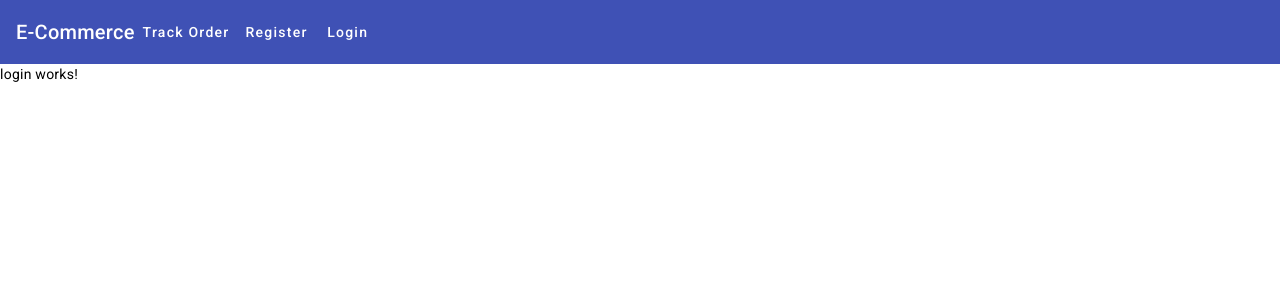
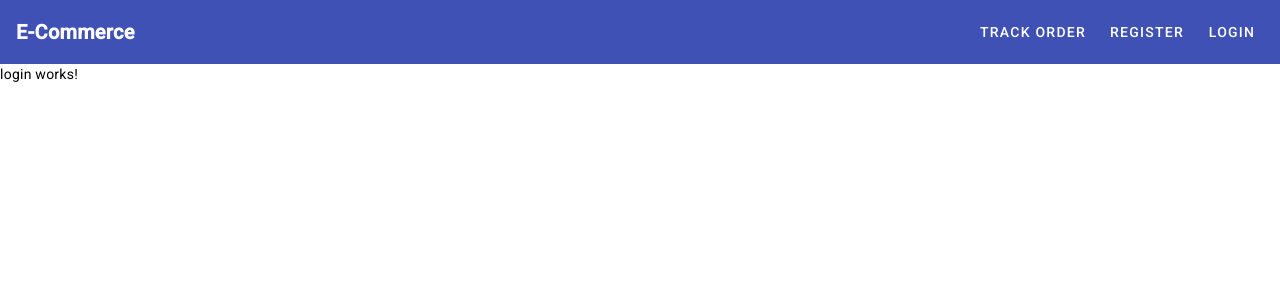
Before and after one commit to PauloDev13/ecommerce-spring-angula17, an Angular app in the folder e-commerce-front/: page /login in a window 1280 px wide. Shown: the top 300 px of the page. Built offline with nearby package versions, Linux system fonts and the light colour scheme.

Commit message:
ANG - Adding SCSS app component

```diff
--- a/e-commerce-front/src/app/app.component.scss
+++ b/e-commerce-front/src/app/app.component.scss
@@ -0,0 +1,29 @@
+.navbar {
+  display: flex;
+  align-items: center;
+  padding: 0 16px;
+}
+
+.navbar-brand {
+  font-size: 20px;
+  font-weight: 600;
+  margin-right: 16px;
+}
+
+.space {
+  flex: 1;
+}
+
+button {
+  color: white;
+  text-transform: uppercase;
+  margin-left: 8px;
+}
+
+button.active {
+  font-weight: 600;
+}
+
+.custom-toolbar {
+  background-color: #ff0000;
+}
```
